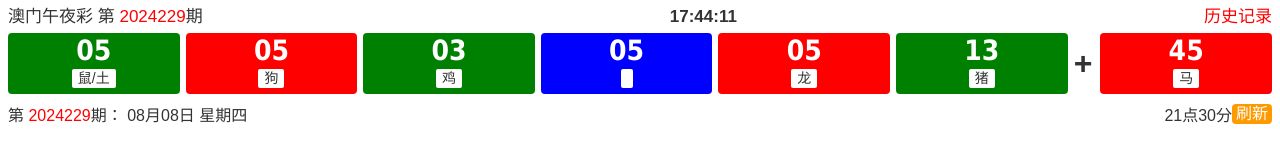
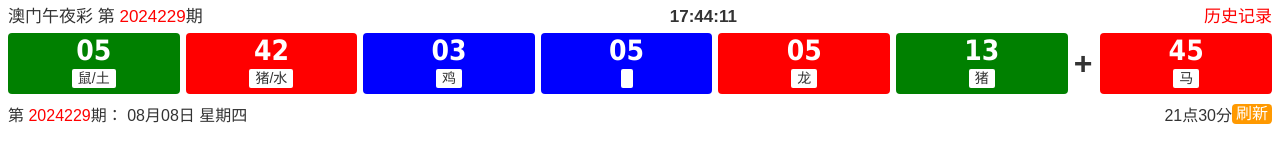
Before and after one commit to 1914458770/kj, a plain HTML site: page index.html in a window 1280 px wide. Drawn offline with nearby package versions, Linux system fonts and the light colour scheme; no server answers.

Commit message:
Update index.html

```diff
--- a/index.html
+++ b/index.html
@@ -62,10 +62,10 @@ body { background: #fff;}
 			<div class="whsx">鼠/土</div><!-- 第一个生肖 -->
         </div>
         <div style="background-color: red;" class="kj-ball box">
-            <h2><div >05</div></h2><!-- 第二个数字 -->
-            <div class="whsx">狗</div>
+            <h2><div >42</div></h2><!-- 第二个数字 -->
+            <div class="whsx">猪/水</div>
         </div>
-        <div style="background-color: green;" class="kj-ball box">
+        <div style="background-color: blue;" class="kj-ball box">
             <h2><div>03</div></h2><!-- 第三个数字 -->
             <div class="whsx">鸡</div>
         </div>
```
